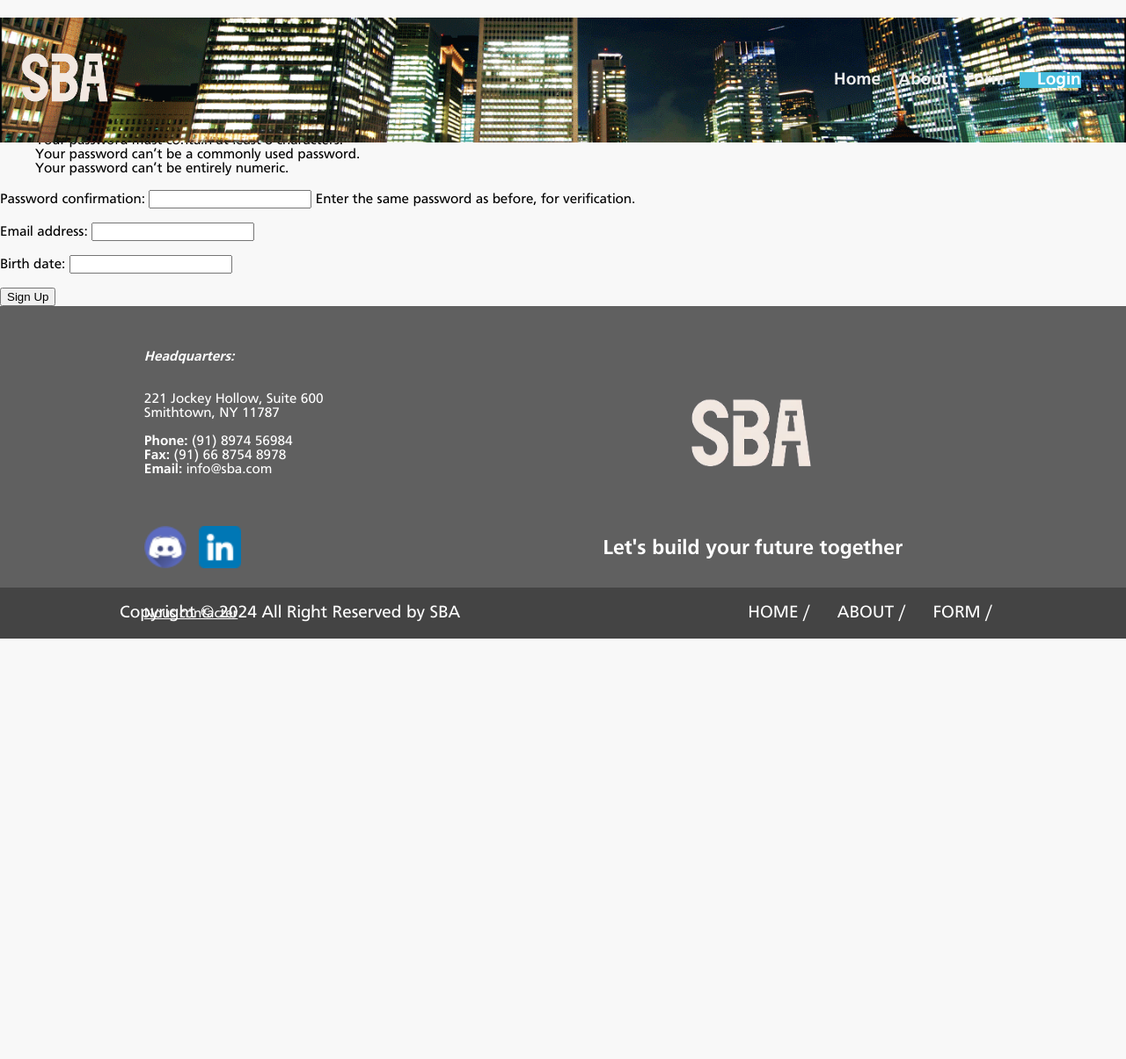
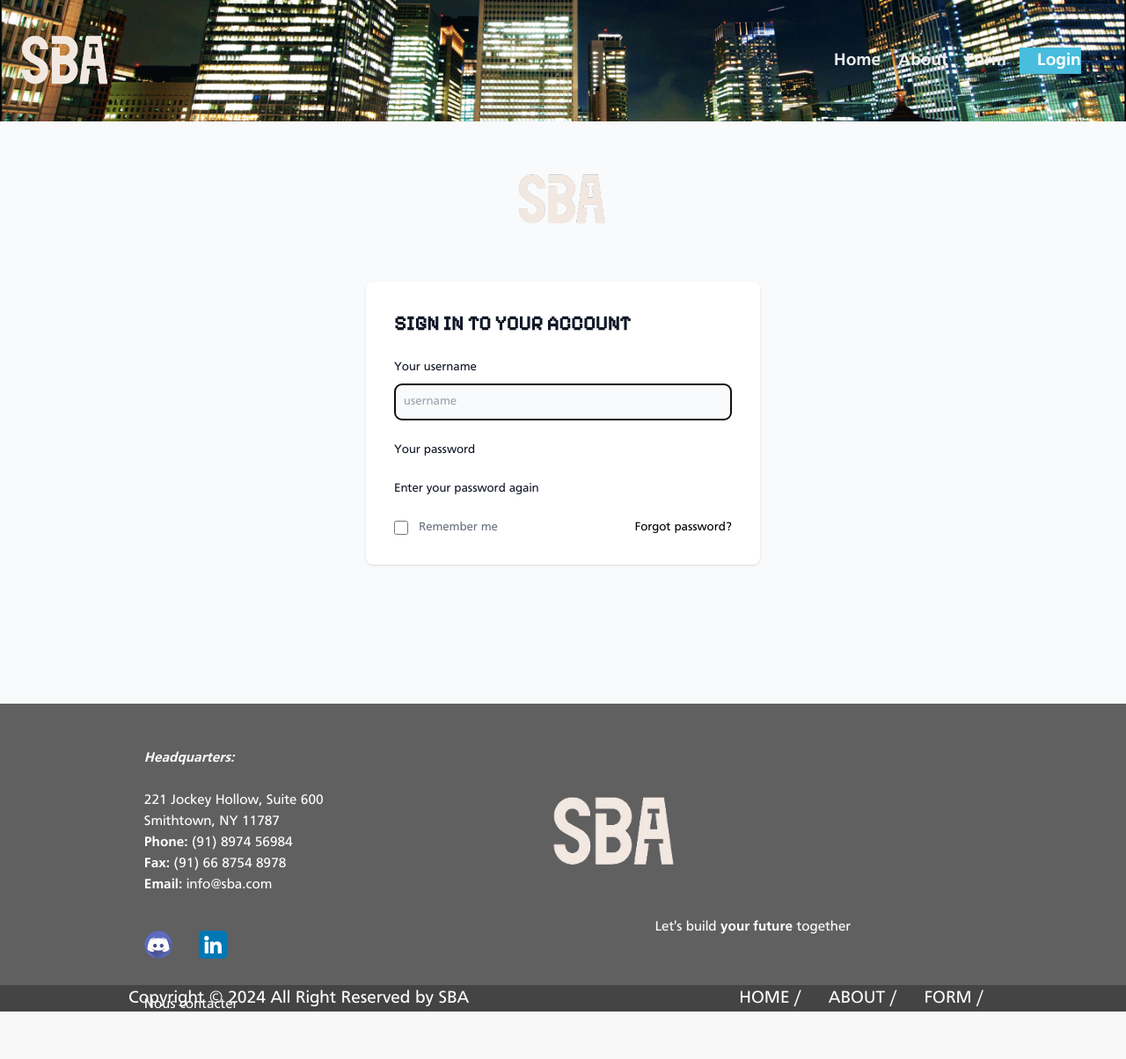
Before and after one commit to Memory77/sba, a Django app: page /accounts/signup/ in a window 1280 px wide. Shown: the whole page at 88% size. Before the commit the page ends 726 px from the top, so only its background shows below. Run offline with Django 4.2, Linux system fonts and the light colour scheme; some libraries are stand-ins or nearby versions.

Commit message:
signup non fonctionnel

```diff
--- a/functionalities/views.py
+++ b/functionalities/views.py
@@ -21,13 +21,7 @@ class FunctionalitiesCreateView(CreateView):
     fields= "__all__"
     success_url = reverse_lazy('func_list')
 
-class UserCreationFromCustom(UserCreationForm):
-    class Meta(UserCreationForm.Meta) :
-        model = User
-
-        fields = ['username', 'password1', 'password2', 'email', 'birth_date']
-
 class SignupView(CreateView):
-    form_class = UserCreationFromCustom
+    form_class = UserCreationForm
     success_url = reverse_lazy('login')
     template_name = 'registration/signup.html'
--- a/main/models.py
+++ b/main/models.py
@@ -2,7 +2,8 @@ from django.contrib.auth.models import AbstractUser
 from django.db import models
 
 class User(AbstractUser):
-    birth_date = models.DateField(auto_now=False, null=True)
+    pass
+
 
 #stocker les informations de l'api en bdd
 class PredApi(models.Model):
--- a/main/views.py
+++ b/main/views.py
@@ -38,7 +38,7 @@ def form_page(request):
         else:
             form = PredApiForm()
 
-        return render(request, "main/form_page.html", context = {"form": form, 'load_tailwind': True})
+        return render(request, "main/form_page.html", context = {"form": form})
 
 # Create your views here.
 def home_page(request):
--- a/templates/registration/login.html
+++ b/templates/registration/login.html
@@ -39,7 +39,7 @@
                     </div>
                     <button type="submit" class="w-full text-black bg-primary-600 hover:bg-primary-700 focus:ring-4 focus:outline-none focus:ring-primary-300 font-medium rounded-lg text-sm px-5 py-2.5 text-center dark:bg-primary-600 dark:hover:bg-primary-700 dark:focus:ring-primary-800">Sign in</button>
                     <p class="text-sm font-light text-gray-500 dark:text-gray-400">
-                        Don’t have an account yet? <a href="#" class="font-medium text-primary-600 hover:underline dark:text-primary-500">Sign up</a>
+                        Don’t have an account yet? <a href="{% url "signup" %}" class="font-medium text-primary-600 hover:underline dark:text-primary-500">Sign up</a>
                     </p>
                 </form>
             </div>
--- a/templates/registration/signup.html
+++ b/templates/registration/signup.html
@@ -1,13 +1,49 @@
-<!-- templates/registration/signup.html -->
 {% extends "base.html" %}
 
-{% block title %}Sign Up{% endblock %}
+{% load widget_tweaks %}
+{% load static %}
 
 {% block content %}
-  <h2>Sign up</h2>
-  <form method="post">
-    {% csrf_token %}
-    {{ form.as_p }}
-    <button type="submit">Sign Up</button>
-  </form>
-{% endblock %}
+
+<script src="https://cdn.tailwindcss.com" rel="stylesheet"></script>
+<section class="bg-gray-50 dark:bg-gray-900">
+    <div class="flex flex-col items-center justify-center px-6 py-8 mx-auto md:h-screen lg:py-0">
+        <a href="#" class="flex items-center mb-6 text-2xl font-semibold text-gray-900 dark:text-white">
+            <img src="{% static "img/logo_white.png" %}" alt="logo">
+        </a>
+        <div class="w-full bg-white rounded-lg shadow dark:border md:mt-0 sm:max-w-md xl:p-0 dark:bg-gray-800 dark:border-gray-700">
+            <div class="p-6 space-y-4 md:space-y-6 sm:p-8">
+                <h1 class="text-xl font-bold leading-tight tracking-tight text-gray-900 md:text-2xl dark:text-white">
+                    Sign in to your account
+                </h1>
+                <form class="space-y-4 md:space-y-6" method="post" action="{% url 'login' %}">
+                    {% csrf_token %}
+                    <div>
+                        <label for="username" class="block mb-2 text-sm font-medium text-gray-900 dark:text-white">Your username</label>
+                        {{form.username|add_class:"bg-gray-50 border border-gray-300 text-gray-900 sm:text-sm rounded-lg focus:ring-primary-600 focus:border-primary-600 block w-full p-2.5 dark:bg-gray-700 dark:border-gray-600 dark:placeholder-gray-400 dark:text-white dark:focus:ring-blue-500 dark:focus:border-blue-500"|attr:"placeholder:username"}}
+                    </div>
+                    <div>
+                        <label for="password1" class="block mb-2 text-sm font-medium text-gray-900 dark:text-white">Your password</label>
+                        {{form.password|add_class:"bg-gray-50 border border-gray-300 text-gray-900 sm:text-sm rounded-lg focus:ring-primary-600 focus:border-primary-600 block w-full p-2.5 dark:bg-gray-700 dark:border-gray-600 dark:placeholder-gray-400 dark:text-white dark:focus:ring-blue-500 dark:focus:border-blue-500"|attr:"placeholder:password"}}
+                    </div>
+                    <div>
+                      <label for="password2" class="block mb-2 text-sm font-medium text-gray-900 dark:text-white">Enter your password again</label>
+                      {{form.password|add_class:"bg-gray-50 border border-gray-300 text-gray-900 sm:text-sm rounded-lg focus:ring-primary-600 focus:border-primary-600 block w-full p-2.5 dark:bg-gray-700 dark:border-gray-600 dark:placeholder-gray-400 dark:text-white dark:focus:ring-blue-500 dark:focus:border-blue-500"|attr:"placeholder:password"}}
+                    </div>
+                    <div class="flex items-center justify-between">
+                        <div class="flex items-start">
+                            <div class="flex items-center h-5">
+                              <input id="remember" aria-describedby="remember" type="checkbox" class="w-4 h-4 border border-gray-300 rounded bg-gray-50 focus:ring-3 focus:ring-primary-300 dark:bg-gray-700 dark:border-gray-600 dark:focus:ring-primary-600 dark:ring-offset-gray-800" required="">
+                            </div>
+                            <div class="ml-3 text-sm">
+                              <label for="remember" class="text-gray-500 dark:text-gray-300">Remember me</label>
+                            </div>
+                        </div>
+                        <a href="#" class="text-sm font-medium text-primary-600 hover:underline dark:text-primary-500">Forgot password?</a>
+                    </div>
+                </form>
+            </div>
+        </div>
+    </div>
+  </section>
+{% endblock content %}
```
Also changed, not shown: functionalities/models.py (+6 -13 lines).
